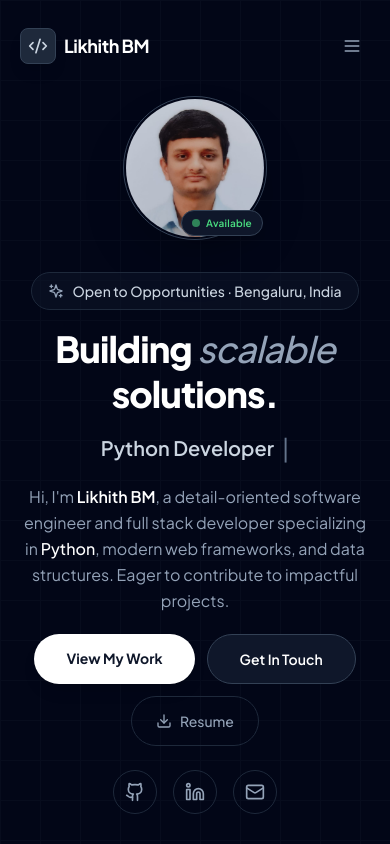
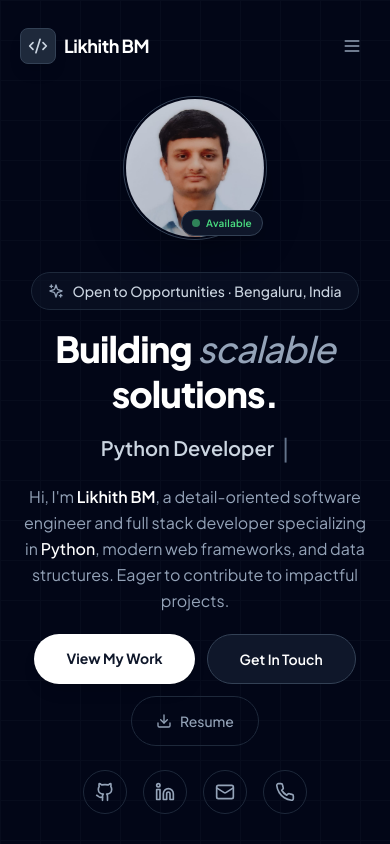
Before and after one commit to Likhithbm24/portfolio, a React (Vite) app: page / in a window 390 px wide. Shown: the top 844 px of the page. Built offline with nearby package versions, Linux system fonts and the light colour scheme.

Commit message:
Fix: Restore Phone link to Hero social icons

```diff
--- a/src/components/Hero.jsx
+++ b/src/components/Hero.jsx
@@ -118,6 +118,7 @@ export default function Hero() {
                 { href: 'https://github.com/Likhithbm24', icon: Github, label: 'GitHub' },
                 { href: 'https://linkedin.com/in/likhith-bm-687996250', icon: Linkedin, label: 'LinkedIn' },
                 { href: 'https://mail.google.com/mail/?view=cm&to=likhithbm04@gmail.com', icon: Mail, label: 'Email' },
+                { href: 'tel:+918317421583', icon: Phone, label: 'Phone' },
               ].map(({ href, icon: Icon, label }) => (
                 <a
                   key={label}
```
